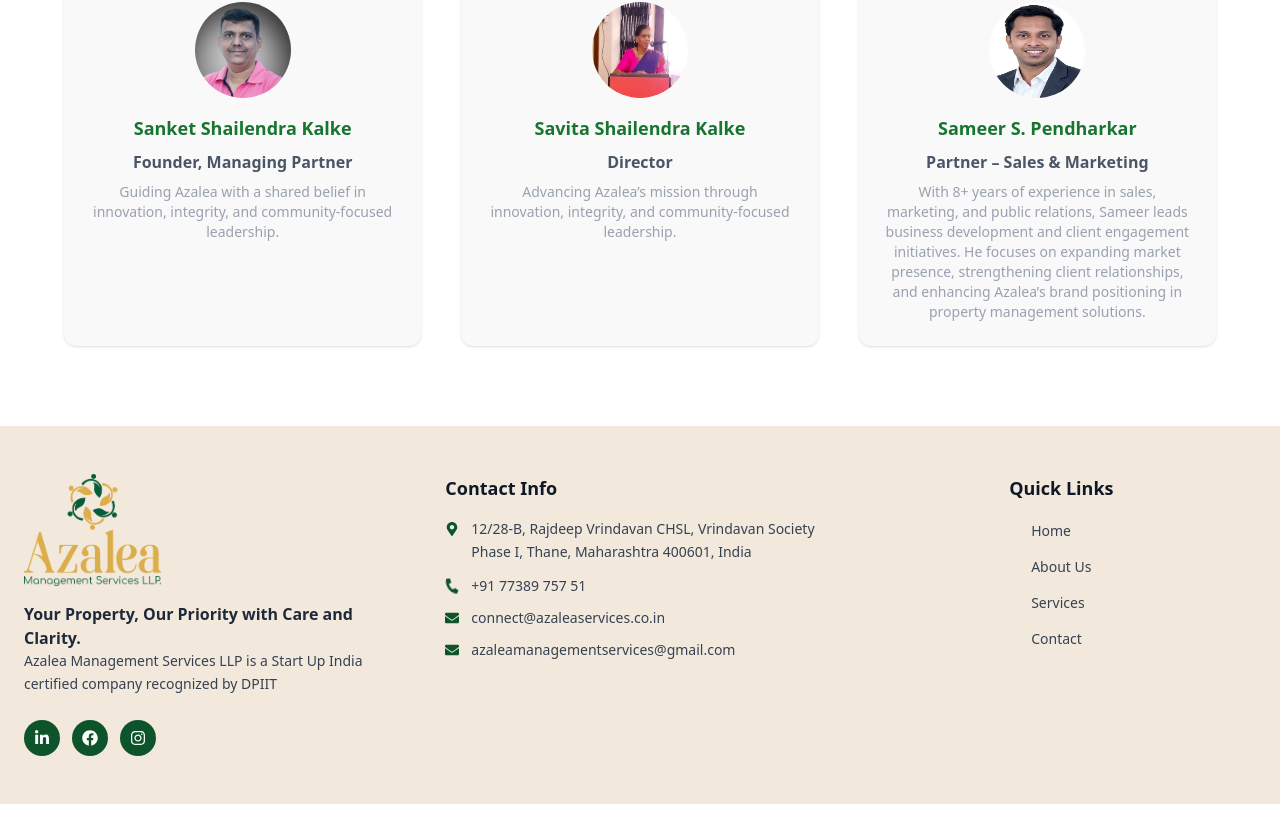
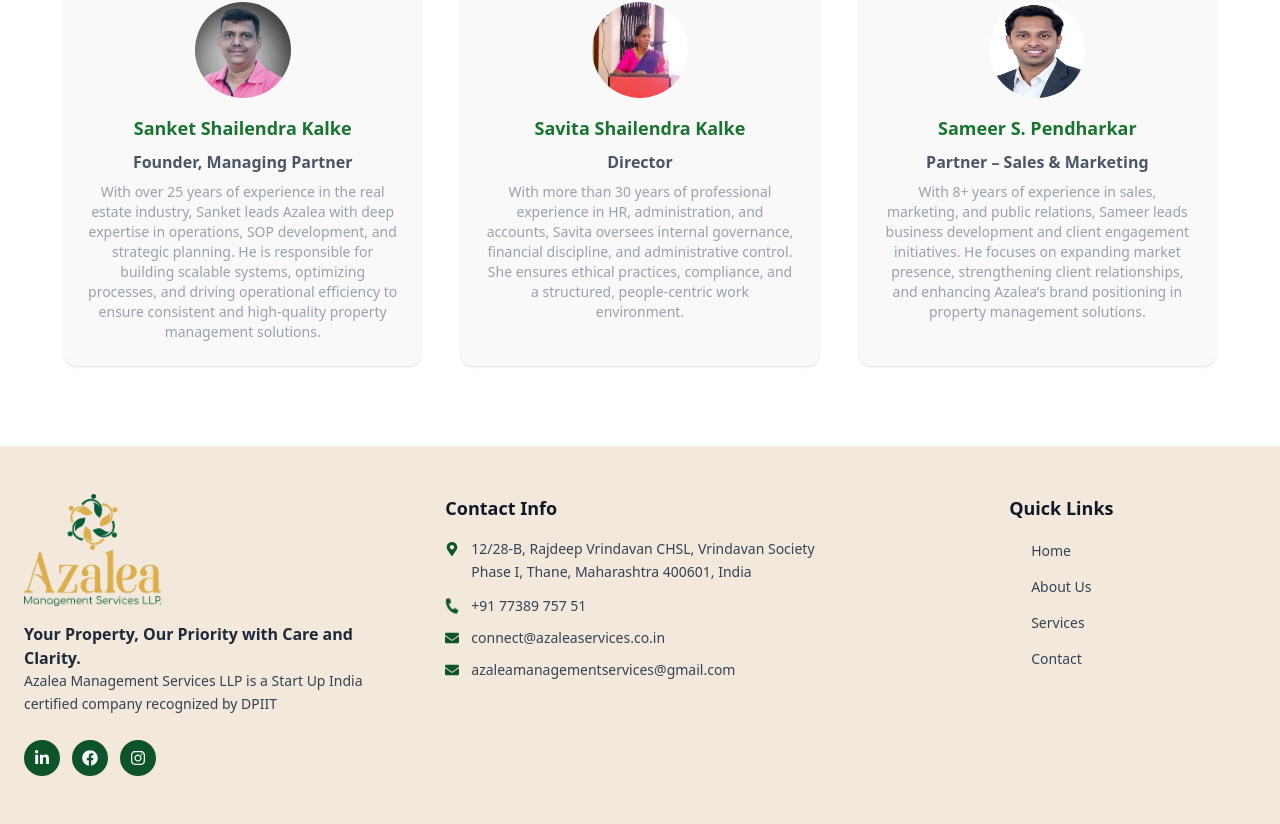
Before and after one commit to Azaleamanagementservice/Azalya, a React (Vite) app: page /About in a window 1280 px wide. Shown: the part 3144-3968 px from the top of the page. Built offline with nearby package versions, Linux system fonts and the light colour scheme.

Commit message:
description updated

```diff
--- a/src/Pages/About.jsx
+++ b/src/Pages/About.jsx
@@ -129,14 +129,14 @@ function About() {
               role: "Founder, Managing Partner",
               image: Image1,
               description:
-                "Guiding Azalea with a shared belief in innovation, integrity, and community-focused leadership.",
+                "With over 25 years of experience in the real estate industry, Sanket leads Azalea with deep expertise in operations, SOP development, and strategic planning. He is responsible for building scalable systems, optimizing processes, and driving operational efficiency to ensure consistent and high-quality property management solutions.",
             },
             {
               name: "Savita Shailendra Kalke",
               role: "Director",
               image: Image2,
               description:
-                "Advancing Azalea’s mission through innovation, integrity, and community-focused leadership.",
+                "With more than 30 years of professional experience in HR, administration, and accounts, Savita oversees internal governance, financial discipline, and administrative control. She ensures ethical practices, compliance, and a structured, people-centric work environment.",
             },
             {
               name: "Sameer S. Pendharkar",
```
